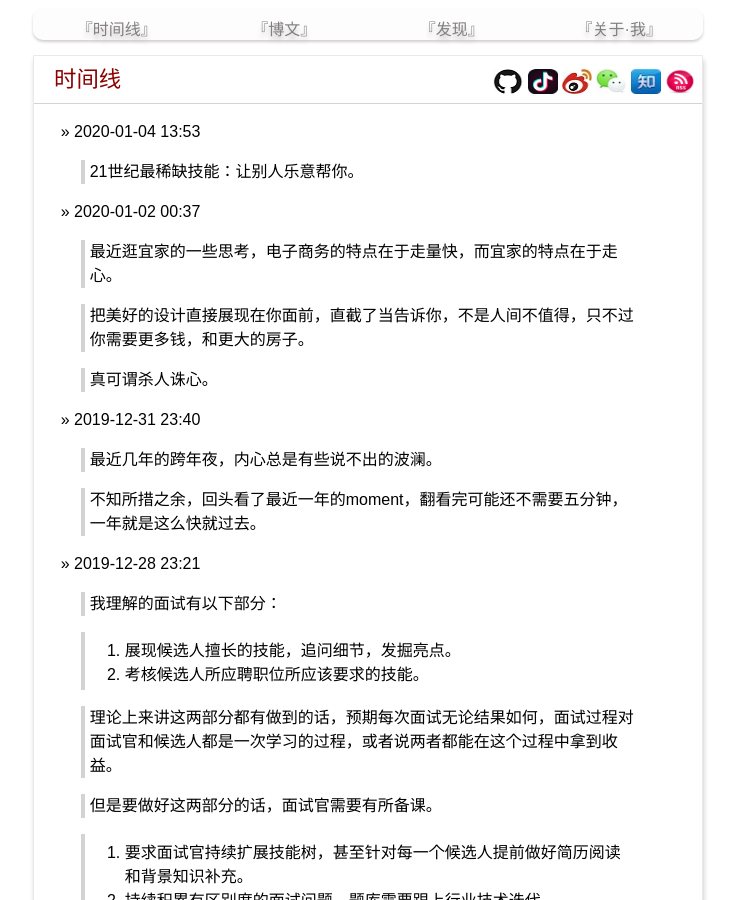
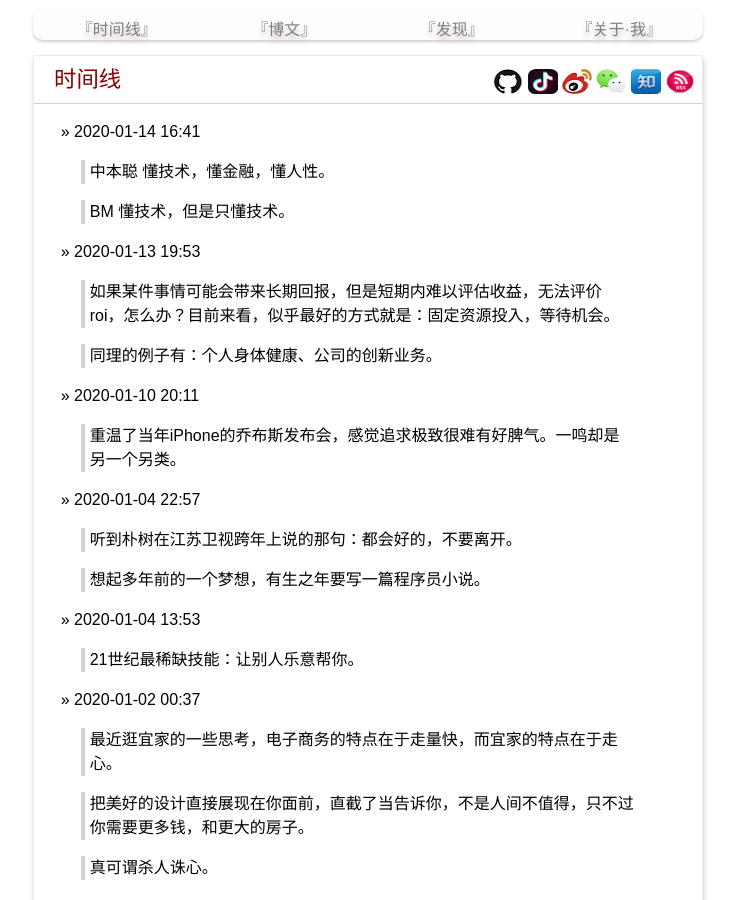
Before and after one commit to yanyiwu/blog, a Jekyll site: the page built from index.md, in a window 1280 px wide and 900 px high. Shown: the whole window, without its empty margins (272-1009 px from the left). Built offline with Jekyll 4.4.1, drawn with Linux system fonts in a browser that asks for light colours; Markdown is read by kramdown in place of the engine named in the settings; comment, search, counter and statistics services are not loaded.

Commit message:
[moment] update

```diff
--- a/index.md
+++ b/index.md
@@ -2,6 +2,28 @@
 layout: posting
 title: 时间线
 ---
+
+&raquo; 2020-01-14 16:41
+
+> 中本聪 懂技术，懂金融，懂人性。
+
+> BM 懂技术，但是只懂技术。
+
+&raquo; 2020-01-13 19:53
+
+> 如果某件事情可能会带来长期回报，但是短期内难以评估收益，无法评价roi，怎么办？目前来看，似乎最好的方式就是：固定资源投入，等待机会。
+
+> 同理的例子有：个人身体健康、公司的创新业务。
+
+&raquo; 2020-01-10 20:11
+
+> 重温了当年iPhone的乔布斯发布会，感觉追求极致很难有好脾气。一鸣却是另一个另类。
+
+&raquo; 2020-01-04 22:57
+
+> 听到朴树在江苏卫视跨年上说的那句：都会好的，不要离开。
+
+> 想起多年前的一个梦想，有生之年要写一篇程序员小说。
 
 &raquo; 2020-01-04 13:53
 
```
